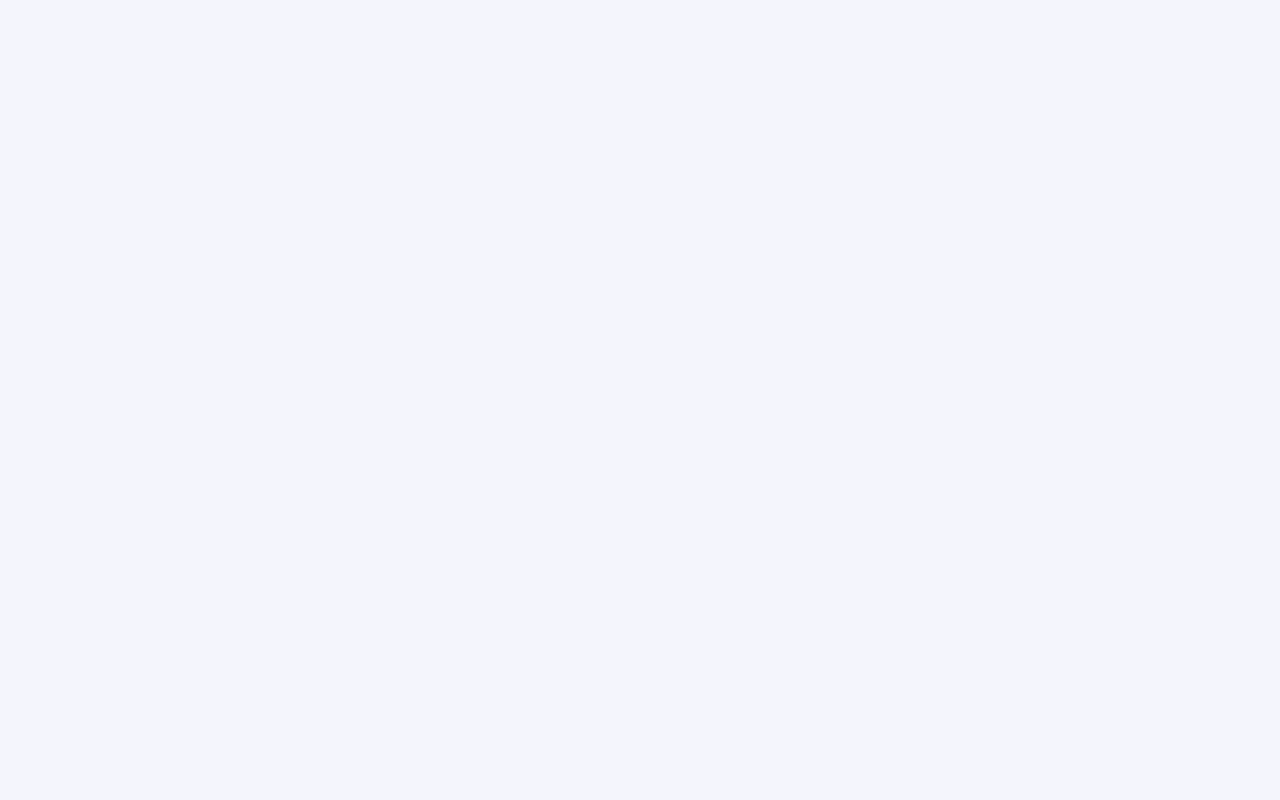
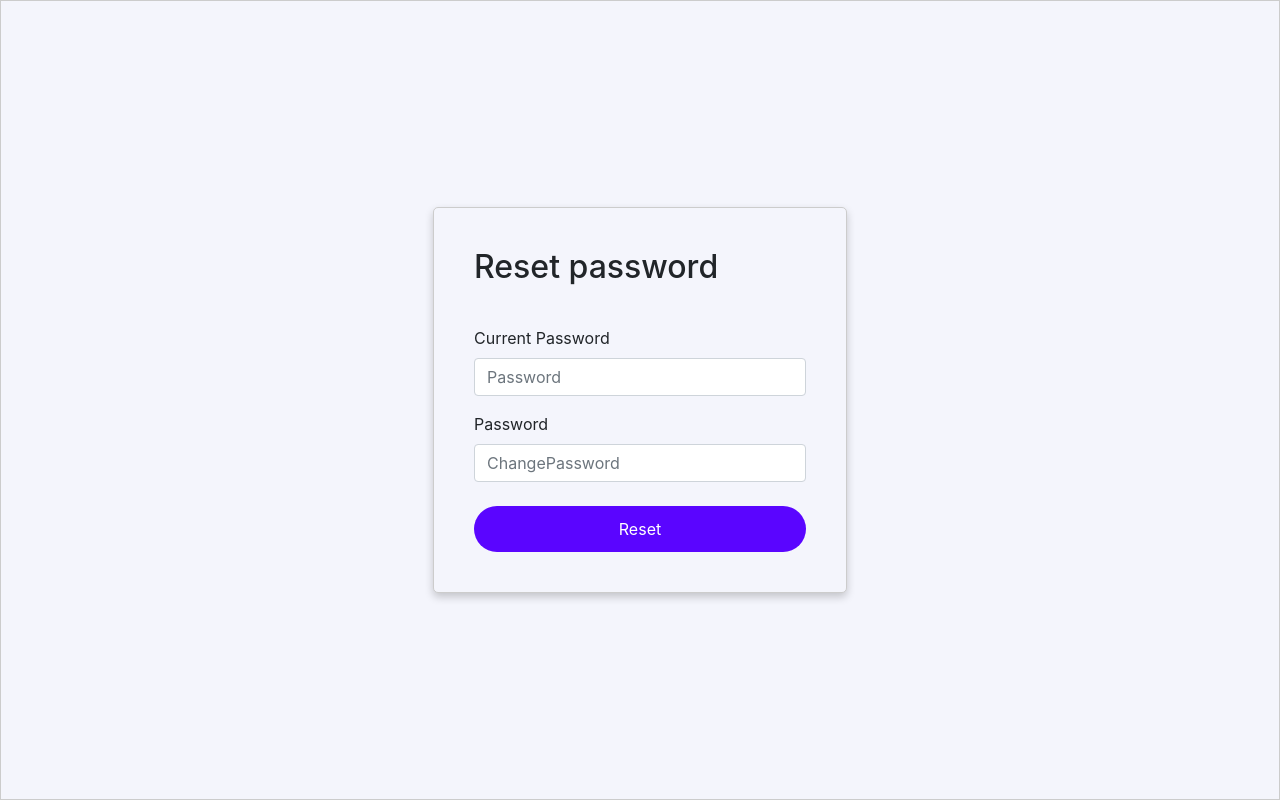
Before and after one commit to penny-wanjiru/Scenario-UI, a React (Create React App) app: page /reset in a window 1280 px wide. Built offline with nearby package versions, Linux system fonts and the light colour scheme.

Commit message:
Add reset password

```diff
--- a/package.json
+++ b/package.json
@@ -7,13 +7,15 @@
     "@testing-library/react": "^11.1.0",
     "@testing-library/user-event": "^12.1.10",
     "bootstrap": "^5.0.1",
+    "formik": "^2.2.6",
     "react": "^17.0.2",
     "react-bootstrap": "^1.6.0",
     "react-dom": "^17.0.2",
     "react-router-dom": "^5.2.0",
     "react-scripts": "4.0.3",
     "styled-components": "^5.3.0",
-    "web-vitals": "^1.0.1"
+    "web-vitals": "^1.0.1",
+    "yup": "^0.32.9"
   },
   "scripts": {
     "start": "react-scripts start",
--- a/src/App.js
+++ b/src/App.js
@@ -6,6 +6,7 @@ import 'bootstrap/dist/css/bootstrap.min.css';
 import { Header } from './components/Header';
 import Signup from './pages/Signup';
 import Login from './pages/Login';
+import Reset from './pages/PasswordReset';
 import Home from './pages/Dashboard';
 
 
@@ -16,6 +17,7 @@ const App = () => {
 		<Switch>
 			<Route exact path='/login' component={Login} />
 			<Route exact path='/signup' component={Signup} />
+			<Route exact path='/reset' component={Reset} />
 			<Route exact path='/dashboard' component={Home} />
 		</Switch>
 		</>
--- a/src/pages/Login.js
+++ b/src/pages/Login.js
@@ -1,76 +1,51 @@
 import React from "react";
 import { Link } from "react-router-dom";
 import {Form, Button} from 'react-bootstrap';
-import styled from 'styled-components';
+
+import { Formik, Field } from "formik";
+import * as Yup from "yup";
+
+import { Wrapper, FormWrapper, FormCard, Message, Heading , Group, SubmitButton, Paragraph} from "../styles/forms";
 
 
-const Wrapper = styled.div`
-	height: 100%;
-	width: 100%;
-	display: flex;
-  justify-content: center;
-  align-items: center;
-	border: 1px solid #cccccc;
-`;
+const Login = () => {
 
-const FormWrapper = styled(Form)`
-	margin: 0 auto;
-	width: 100%;
-  max-width: 414px;
-	position: relative;
+	const ValidationSchema = Yup.object().shape({
+		email: Yup.string()
+	  .email("*Must be a valid email address")
+	  .max(100, "*Email must be less than 100 characters")
+	  .required("*Email is required"),
+	  password: Yup.string()
+	  .required("*Password is required")
+		.min(5, "*Password is too short")
+		.max(128, "*Password too long")
+	});
 
-`;
-
-const FormCard = styled.div`
-	border: 1px solid #cccccc;
-	border-radius: 5px;
-	padding: 40px;
-	box-shadow: 0 4px 8px 0 rgba(0,0,0,0.2);
-  transition: 0.3s;
-`;
-
-const Heading = styled.h2`
-	margin-bottom: 2rem;
-`
-const Group = styled(Form.Group)`
-	padding: 8px 0px 8px 0px;
-`
-
-const SubmitButton = styled(Button)`
-	width: 100%;
-	padding: 11px 13px;
-	border: none;
-	border-radius: 30px;
-	margin-top: 1rem;
-	background: #5a05ff;
-	&:hover {
-    border-color: #727cf5;
-  }
-`;
-
-const Paragraph = styled.p`
-	display: flex;
-	justify-content: center;
-	align-items: center;
-	margin-top: 1rem;
-	&:a {
-		padding: 20px;
-	}
-`;
-
-const Login = () => {
   return (
 		<Wrapper>
 			<FormWrapper>
+				<Formik
+					initialValues={{
+						email: '',
+						password:'',
+					}}
+					validateOnMount={true}
+					validationSchema={ValidationSchema}
+					onSubmit={(values, {setSubmitting, resetForm}) => {
+
+					}}
+					>
 					<FormCard>
 						<Heading>Login</Heading>
 						<Group controlId="formBasicEmail">
 							<Form.Label>Email address</Form.Label>
 							<Form.Control type="email" placeholder="Enter email" />
+							<Message name="bodyType" component="div" />
 						</Group>
 						<Group controlId="formBasicPassword">
 							<Form.Label>Password</Form.Label>
 							<Form.Control type="password" placeholder="Password" />
+							<Message name="bodyType" component="div" />
 						</Group>
 						<SubmitButton variant="primary" type="submit">
 							Sign Up
@@ -79,9 +54,10 @@ const Login = () => {
 							Not registered? <a href="/signup"> Signup </a>
 						</Paragraph>
 						<Paragraph>
-						Forgot password? <a href="#">Reset</a>
+							Forgot password? <a href="/reset">Reset</a>
 						</Paragraph>
 					</FormCard>
+				</Formik>
 			</FormWrapper>
 		</Wrapper>
   );
--- /dev/null
+++ b/src/pages/PasswordReset.js
@@ -0,0 +1,60 @@
+import React from "react";
+import ReactDOM from "react-dom";
+import {Form, Button} from 'react-bootstrap';
+
+import { Formik, Field } from "formik";
+import * as Yup from "yup";
+
+import { Wrapper, FormWrapper, FormCard, Message, Heading , Group, SubmitButton, Paragraph} from "../styles/forms";
+
+
+const ValidationSchema = Yup.object().shape({
+  password: Yup.string().required("*Password is required"),
+  changepassword: Yup.string().when("password", {
+    is: val => (val && val.length > 0 ? true : false),
+    then: Yup.string().oneOf(
+      [Yup.ref("password")],
+      "*Both password need to be the same"
+    )
+  })
+});
+
+const Reset = () => {
+  return (
+    <Formik
+      initialValues={{
+        password: "",
+        changepassword: ""
+      }}
+      validationSchema={ValidationSchema}
+      onSubmit={() => {}}
+    >
+      {({ values, errors, handleSubmit, handleChange, handleBlur }) => {
+        return (
+				<Wrapper>
+					<FormWrapper>
+					<FormCard>
+						<Heading>Reset password</Heading>
+						<Group controlId="formBasicPassword">
+							<Form.Label>Current Password</Form.Label>
+							<Form.Control type="password" placeholder="Password" onBlur={handleBlur} value={values.password} onChange={handleChange}/>
+							<Message name="bodyType" component="div" />
+						</Group>
+						<Group controlId="formBasicPassword">
+							<Form.Label>Password</Form.Label>
+							<Form.Control type="password" placeholder="ChangePassword" onBlur={handleBlur} value={values.password} onChange={handleChange}/>
+							<Message name="bodyType" component="div" />
+						</Group>
+						<SubmitButton variant="primary" type="submit">
+							Reset
+						</SubmitButton>
+          </FormCard>
+					</FormWrapper>
+				</Wrapper>
+        );
+      }}
+    </Formik>
+  );
+}
+
+export default Reset;
--- a/src/pages/Signup.js
+++ b/src/pages/Signup.js
@@ -1,61 +1,8 @@
 import React from "react";
 import { Link } from "react-router-dom";
 import {Form, Button} from 'react-bootstrap';
-import styled from 'styled-components';
 
-
-const Wrapper = styled.div`
-	height: 100%;
-	width: 100%;
-	display: flex;
-  justify-content: center;
-  align-items: center;
-`;
-
-const FormWrapper = styled(Form)`
-	margin: 0 auto;
-	width: 100%;
-  max-width: 414px;
-	position: relative;
-
-`;
-
-const FormCard = styled.div`
-	border: 1px solid #cccccc;
-	border-radius: 5px;
-	padding: 40px;
-	box-shadow: 0 4px 8px 0 rgba(0,0,0,0.2);
-  transition: 0.3s;
-`;
-
-const Heading = styled.h2`
-	margin-bottom: 2rem;
-`
-const Group = styled(Form.Group)`
-	padding: 8px 0px 8px 0px;
-`
-
-const SubmitButton = styled(Button)`
-	width: 100%;
-	padding: 11px 13px;
-	border: none;
-	border-radius: 30px;
-	margin-top: 1rem;
-	background: #5a05ff;
-	&:hover {
-    border-color: #727cf5;
-  }
-`;
-
-const Paragraph = styled.p`
-	display: flex;
-	justify-content: center;
-	align-items: center;
-	margin-top: 1rem;
-	&:a {
-		padding: 20px;
-	}
-`;
+import { Wrapper, FormWrapper, FormCard, Message, Heading , Group, SubmitButton, Paragraph} from "../styles/forms";
 
 const Signup = () => {
   return (
--- /dev/null
+++ b/src/styles/forms.js
@@ -0,0 +1,63 @@
+import {Form, Button} from 'react-bootstrap';
+import {ErrorMessage } from "formik";
+
+import styled from 'styled-components';
+
+export const Wrapper = styled.div`
+	height: 100%;
+	width: 100%;
+	display: flex;
+  justify-content: center;
+  align-items: center;
+	border: 1px solid #cccccc;
+`;
+
+export const FormWrapper = styled(Form)`
+	margin: 0 auto;
+	width: 100%;
+  max-width: 414px;
+	position: relative;
+
+`;
+
+export const FormCard = styled.div`
+	border: 1px solid #cccccc;
+	border-radius: 5px;
+	padding: 40px;
+	box-shadow: 0 4px 8px 0 rgba(0,0,0,0.2);
+  transition: 0.3s;
+`;
+
+export const Message = styled(ErrorMessage)`
+		color: #ef3e3e;
+		margin-bottom: 2%;
+`;
+
+export const Heading = styled.h2`
+	margin-bottom: 2rem;
+`
+export const Group = styled(Form.Group)`
+	padding: 8px 0px 8px 0px;
+`
+
+export const SubmitButton = styled(Button)`
+	width: 100%;
+	padding: 11px 13px;
+	border: none;
+	border-radius: 30px;
+	margin-top: 1rem;
+	background: #5a05ff;
+	&:hover {
+    border-color: #727cf5;
+  }
+`;
+
+export const Paragraph = styled.p`
+	display: flex;
+	justify-content: center;
+	align-items: center;
+	margin-top: 1rem;
+	&:a {
+		padding: 20px;
+	}
+`;
```
Also changed, not shown: 1 other file (tests, documents, lock files or other folders). Lines whose indentation alone changed are shown as unchanged.
